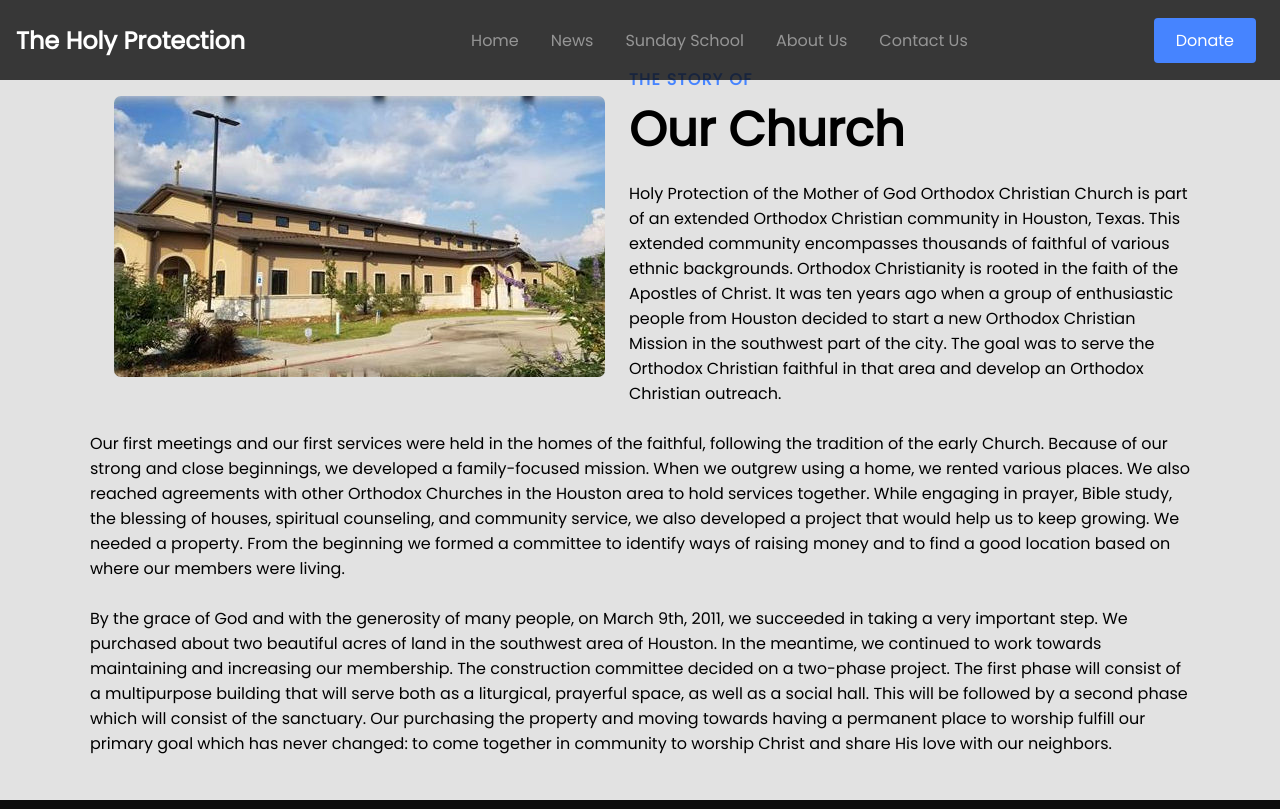
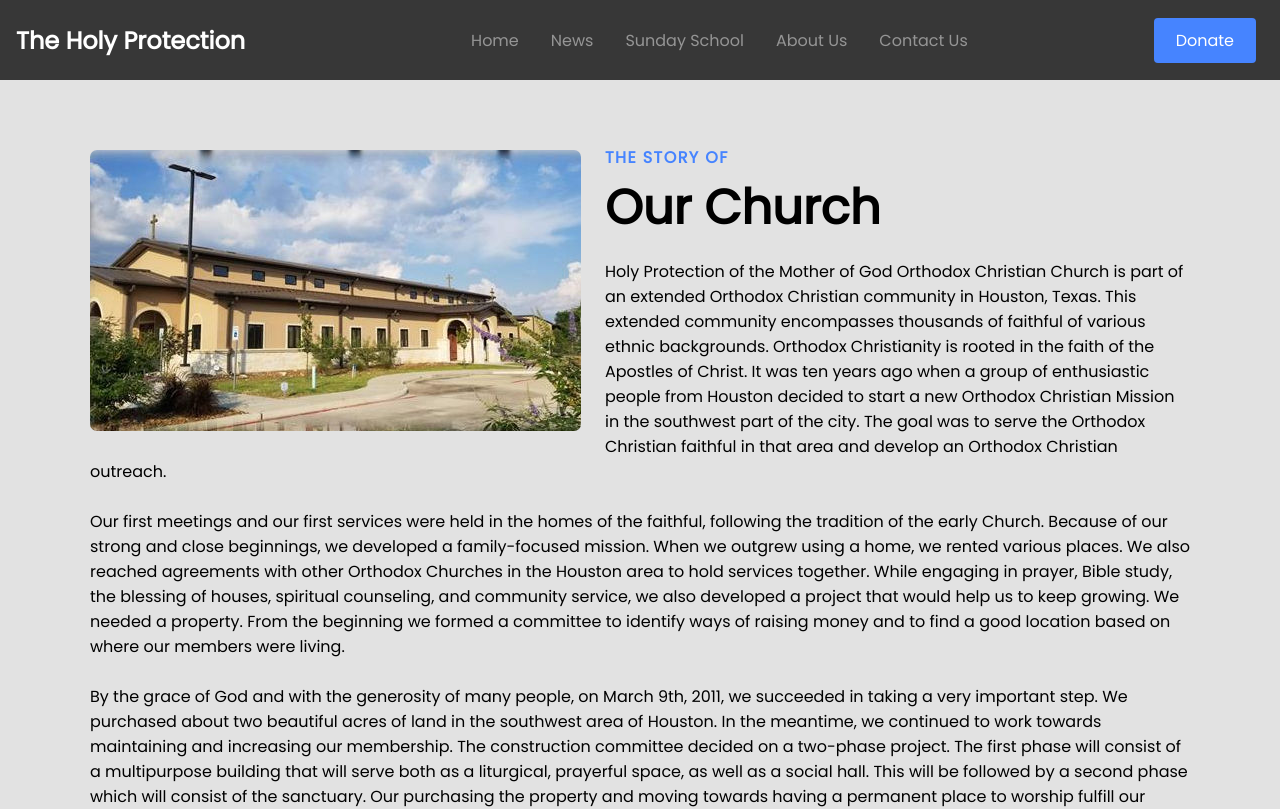
Before and after one commit to andrewhallack/ChurchSite, a React (Create React App) app: page /stories/holy-protection in a window 1280 px wide. Shown: the top 809 px of the page. Built offline with nearby package versions, Linux system fonts and the light colour scheme; what react-google-maps would draw is missing.

Commit message:
contact page and long text page glitches fixed

```diff
--- a/src/pages/LongText/LongTextElements.js
+++ b/src/pages/LongText/LongTextElements.js
@@ -1,7 +1,7 @@
 import styled from 'styled-components';
 
 export const LongTextContainer = styled.div`
-    height: 100vh;
+    min-height: 100vh;
     width: 100%;
     display: flex;
     padding: 0 30px;
@@ -13,10 +13,9 @@ export const LongTextContainer = styled.div`
 
 export const ArticleContainer = styled.div`
     max-width: 1100px;
-    max-height: 90vh;
-    padding: 2em 0;
+    min-height: 80vh;
     position: relative;
-
+    padding: 150px 0;
 
     @media screen and (max-width: 1080px) {
         display: flex;
@@ -28,7 +27,7 @@ export const ArticleContainer = styled.div`
 export const ImageContainer = styled.div`
     float: left;
     max-width: 540px;
-    padding: 24px;
+    padding-right: 24px;
 
     @media screen and (max-width: 1080px) {
         padding-bottom: 24px;
@@ -40,7 +39,7 @@ export const Image = styled.img`
     border-radius: 7px;
 `;
 
-export const Text = styled.article`
+export const Text = styled.p`
     margin: 0;
     white-space: pre-line;
 `;
--- a/src/pages/contactus.js
+++ b/src/pages/contactus.js
@@ -21,7 +21,8 @@ const ContactUs = () => {
             <HeroContent>
                 <div style={{width: '70vh', height: '70vh', maxWidth: '800px', maxHeight: '800px'}}>
                     <WrappedMap
-                        googleMapURL={'https://maps.googleapis.com/maps/api/js?v=3.exp&libraries=geometry,drawing,places&key=AIzaSyAVO3UshJbPS0hyu9nSefyex79cMkR1h1M'}
+                        googleMapURL={'https://maps.googleapis.com/maps/api/js?v=3.exp&libraries=geometry,drawing,places'}
+                        // googleMapURL={'https://maps.googleapis.com/maps/api/js?v=3.exp&libraries=geometry,drawing,places&key=AIzaSyAVO3UshJbPS0hyu9nSefyex79cMkR1h1M'}
                         loadingElement={<div style={{height: "100%"}}/>}
                         containerElement={<div style={{height: "100%"}}/>}
                         mapElement={<div style={{height: "100%"}}/>}
```
